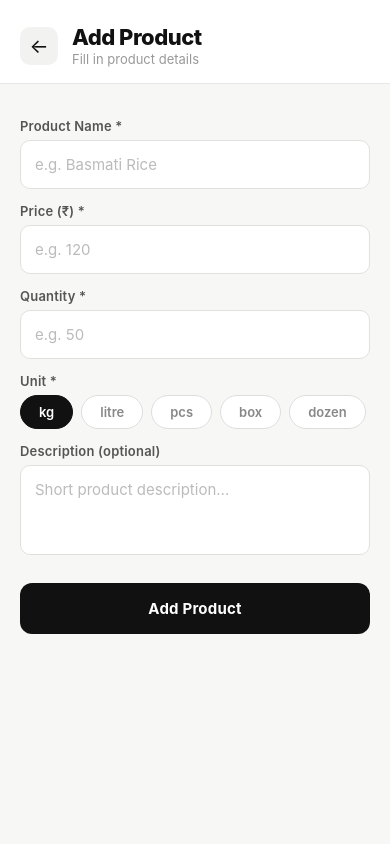
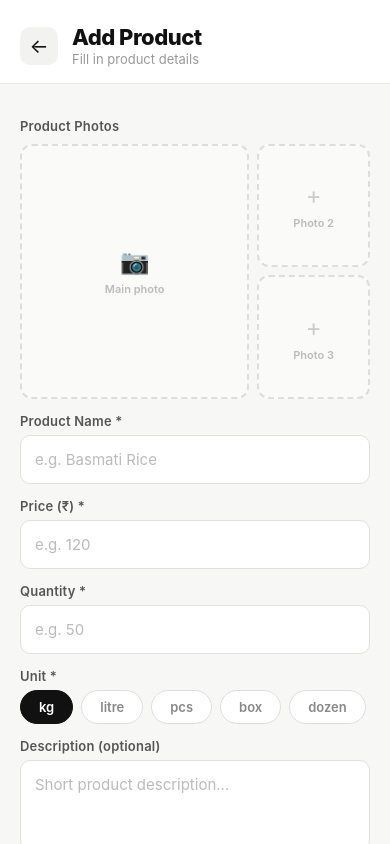
Before and after one commit to Kanika1905/vn-wholesaler, a React Native app: screen /addProduct in a window 390 px wide. Built offline with nearby package versions, Linux system fonts and the light colour scheme.

Commit message:
photo upload

```diff
--- a/app/constant/config.js
+++ b/app/constant/config.js
@@ -3,7 +3,7 @@
 // ⚠️ If testing on real Android phone, DO NOT use localhost
 // Use your system IP instead (example: 192.168.1.5)
 
-export const BASE_URL = "http://192.168.0.103:5000/api";
+export const BASE_URL = "http://192.168.0.100:5000/api";
 
 // emulator alternatives:
 // Android emulator: http://10.0.2.2:5000/api
--- a/app/screens/addProduct.js
+++ b/app/screens/addProduct.js
@@ -8,7 +8,10 @@ import {
   SafeAreaView,
   ScrollView,
   ActivityIndicator,
+  Image,
+  Alert,
 } from "react-native";
+import * as ImagePicker from "expo-image-picker";
 import { apiRequest } from "../services/api";
 import AsyncStorage from "@react-native-async-storage/async-storage";
 
@@ -22,49 +25,184 @@ export default function AddProduct({ navigation }) {
   const [unit, setUnit] = useState("kg");
   const [loading, setLoading] = useState(false);
 
+  // Image state: up to 3 images
+  const [images, setImages] = useState([null, null, null]);
+
+  // ─── Ask permission helper ───────────────────────────────
+  const ensurePermission = async (type) => {
+    if (type === "camera") {
+      const { status } = await ImagePicker.requestCameraPermissionsAsync();
+      return status === "granted";
+    } else {
+      const { status } = await ImagePicker.requestMediaLibraryPermissionsAsync();
+      return status === "granted";
+    }
+  };
+
+  // ─── Open camera ─────────────────────────────────────────
+  const openCamera = async (slotIndex) => {
+    const granted = await ensurePermission("camera");
+    if (!granted) {
+      Alert.alert("Permission needed", "Please allow camera access in settings.");
+      return;
+    }
+    const result = await ImagePicker.launchCameraAsync({
+      mediaTypes: ["images"],
+      allowsEditing: true,
+      aspect: [1, 1],
+      quality: 0.7,           // compress to ~70% — saves upload bandwidth
+    });
+    if (!result.canceled) {
+      placeImage(slotIndex, result.assets[0]);
+    }
+  };
+
+  // ─── Open gallery ─────────────────────────────────────────
+  const openGallery = async (slotIndex) => {
+    const granted = await ensurePermission("gallery");
+    if (!granted) {
+      Alert.alert("Permission needed", "Please allow photo library access in settings.");
+      return;
+    }
+    const result = await ImagePicker.launchImageLibraryAsync({
+      mediaTypes: ImagePicker.MediaTypeOptions.Images,
+      allowsEditing: true,
+      aspect: [1, 1],
+      quality: 0.7,
+    });
+    if (!result.canceled) {
+      placeImage(slotIndex, result.assets[0]);
+    }
+  };
+
+  // ─── Place picked image into slot ────────────────────────
+  const placeImage = (slotIndex, asset) => {
+    setImages((prev) => {
+      const updated = [...prev];
+      updated[slotIndex] = asset;
+      return updated;
+    });
+  };
+
+  // ─── Remove image from slot ───────────────────────────────
+  const removeImage = (slotIndex) => {
+    setImages((prev) => {
+      const updated = [...prev];
+      updated[slotIndex] = null;
+      return updated;
+    });
+  };
+
+  // ─── Show bottom sheet (Alert with options) ───────────────
+  const showSourcePicker = (slotIndex) => {
+    Alert.alert(
+      "Add photo",
+      "Choose source",
+      [
+        { text: "📷  Camera",       onPress: () => openCamera(slotIndex)  },
+        { text: "🖼️  Photo gallery", onPress: () => openGallery(slotIndex) },
+        { text: "Cancel", style: "cancel" },
+      ],
+      { cancelable: true }
+    );
+  };
+
+  // ─── Build multipart form data ────────────────────────────
+  const buildFormData = () => {
+    const formData = new FormData();
+    formData.append("name",        name);
+    formData.append("price",       parseFloat(price));
+    formData.append("quantity",    parseFloat(quantity));
+    formData.append("description", description);
+    formData.append("unit",        unit);
+    formData.append("categoryId",  "000000000000000000000000"); // placeholder
+
+    // Append each selected image
+    images.forEach((asset, i) => {
+      if (!asset) return;
+      const uri      = asset.uri;
+      const fileName = uri.split("/").pop();
+      const mimeType = asset.mimeType || "image/jpeg";
+      formData.append("images", { uri, name: fileName, type: mimeType });
+    });
+
+    return formData;
+  };
+
+  // ─── Submit ───────────────────────────────────────────────
   const handleAddProduct = async () => {
     if (!name || !price || !quantity || !unit) {
-      alert("Please fill name, price, quantity and unit.");
+      Alert.alert("Missing fields", "Please fill name, price, quantity and unit.");
       return;
     }
 
     try {
       setLoading(true);
       const token = await AsyncStorage.getItem("token");
-
       if (!token) {
-        alert("Login expired. Please login again.");
+        Alert.alert("Session expired", "Please login again.");
         return;
       }
 
-      // wholesalerId comes from auth middleware on backend (req.user.id)
-      // categoryId — using a placeholder until you build category selection
-      const res = await apiRequest(
-        "/wholesaler/products",
-        "POST",
-        {
-          name,
-          price: parseFloat(price),
-          quantity: parseFloat(quantity),
-          description,
-          unit,
-          categoryId: "000000000000000000000000", // placeholder — replace when categories are ready
+      const formData = buildFormData();
+
+      // Use fetch directly (not apiRequest) because we need multipart headers
+      const BASE_URL = "http://192.168.0.100:5000/api"; // 🔁 replace with your actual API base URL
+      const response = await fetch(`${BASE_URL}/wholesaler/products`, {
+        method: "POST",
+        headers: {
+          Authorization: `Bearer ${token}`,
+          // Do NOT set Content-Type manually — fetch sets it with boundary for multipart
         },
-        token
-      );
+        body: formData,
+      });
+
+      const res = await response.json();
 
       if (res?.success || res?._id || res?.product) {
-        alert("Product added!");
+        Alert.alert("Success", "Product added!");
         navigation.navigate("home");
       } else {
-        alert(res?.message || "Failed to add product");
+        Alert.alert("Error", res?.message || "Failed to add product");
       }
     } catch (error) {
       console.log("ADD PRODUCT ERROR 👉", error);
-      alert(error.message || "Something went wrong");
+      Alert.alert("Error", error.message || "Something went wrong");
     } finally {
       setLoading(false);
     }
+  };
+
+  // ─── Single image slot component ─────────────────────────
+  const ImageSlot = ({ index, large }) => {
+    const asset = images[index];
+    return (
+      <TouchableOpacity
+        style={[styles.imgSlot, large && styles.imgSlotLarge, asset && styles.imgSlotFilled]}
+        onPress={() => !asset && showSourcePicker(index)}
+        activeOpacity={0.8}
+      >
+        {asset ? (
+          <>
+            <Image source={{ uri: asset.uri }} style={styles.imgPreview} />
+            <TouchableOpacity
+              style={styles.removeBtn}
+              onPress={() => removeImage(index)}
+              hitSlop={{ top: 8, bottom: 8, left: 8, right: 8 }}
+            >
+              <Text style={styles.removeBtnText}>✕</Text>
+            </TouchableOpacity>
+          </>
+        ) : (
+          <>
+            <Text style={styles.slotIcon}>{index === 0 ? "📷" : "+"}</Text>
+            <Text style={styles.slotHint}>
+              {index === 0 ? "Main photo" : `Photo ${index + 1}`}
+            </Text>
+          </>
+        )}
+      </TouchableOpacity>
+    );
   };
 
   return (
@@ -85,6 +223,18 @@ export default function AddProduct({ navigation }) {
           contentContainerStyle={styles.form}
           keyboardShouldPersistTaps="handled"
         >
+          {/* ── PHOTO UPLOAD ── */}
+          <Text style={styles.fieldLabel}>Product Photos</Text>
+          <View style={styles.imageGrid}>
+            {/* Large main slot */}
+            <ImageSlot index={0} large />
+            {/* Two small slots stacked */}
+            <View style={styles.smallSlotsCol}>
+              <ImageSlot index={1} />
+              <ImageSlot index={2} />
+            </View>
+          </View>
+
           {/* Name */}
           <Text style={styles.fieldLabel}>Product Name *</Text>
           <TextInput
@@ -127,9 +277,7 @@ export default function AddProduct({ navigation }) {
                 onPress={() => setUnit(u)}
                 activeOpacity={0.7}
               >
-                <Text
-                  style={[styles.unitChipText, unit === u && styles.unitChipTextActive]}
-                >
+                <Text style={[styles.unitChipText, unit === u && styles.unitChipTextActive]}>
                   {u}
                 </Text>
               </TouchableOpacity>
@@ -168,13 +316,8 @@ export default function AddProduct({ navigation }) {
 }
 
 const styles = StyleSheet.create({
-  safe: {
-    flex: 1,
-    backgroundColor: "#F7F7F5",
-  },
-  container: {
-    flex: 1,
-  },
+  safe:      { flex: 1, backgroundColor: "#F7F7F5" },
+  container: { flex: 1 },
 
   // ── HEADER ──
   header: {
@@ -189,35 +332,18 @@ const styles = StyleSheet.create({
     gap: 14,
   },
   backBtn: {
-    width: 38,
-    height: 38,
+    width: 38, height: 38,
     borderRadius: 10,
     backgroundColor: "#F2F2F0",
     justifyContent: "center",
     alignItems: "center",
   },
-  backArrow: {
-    fontSize: 20,
-    color: "#111",
-    lineHeight: 24,
-  },
-  headerTitle: {
-    fontSize: 22,
-    fontWeight: "800",
-    color: "#111",
-    letterSpacing: -0.5,
-  },
-  headerSub: {
-    fontSize: 13,
-    color: "#999",
-    marginTop: 1,
-  },
+  backArrow:   { fontSize: 20, color: "#111", lineHeight: 24 },
+  headerTitle: { fontSize: 22, fontWeight: "800", color: "#111", letterSpacing: -0.5 },
+  headerSub:   { fontSize: 13, color: "#999", marginTop: 1 },
 
   // ── FORM ──
-  form: {
-    padding: 20,
-    paddingBottom: 48,
-  },
+  form: { padding: 20, paddingBottom: 48 },
   fieldLabel: {
     fontSize: 13,
     fontWeight: "600",
@@ -235,17 +361,59 @@ const styles = StyleSheet.create({
     fontSize: 15,
     color: "#111",
   },
-  textArea: {
-    height: 90,
-    textAlignVertical: "top",
+  textArea: { height: 90, textAlignVertical: "top" },
+
+  // ── IMAGE GRID ──
+  imageGrid: {
+    flexDirection: "row",
+    gap: 8,
+    marginTop: 4,
   },
+  imgSlot: {
+    flex: 1,
+    aspectRatio: 1,
+    borderRadius: 12,
+    borderWidth: 2,
+    borderColor: "#DDD",
+    borderStyle: "dashed",
+    backgroundColor: "#FAFAF8",
+    alignItems: "center",
+    justifyContent: "center",
+    overflow: "hidden",
+  },
+  imgSlotLarge: {
+    flex: 2,          // takes 2/3 of width
+    aspectRatio: 0.9,
+  },
+  imgSlotFilled: {
+    borderWidth: 0,
+    borderStyle: "solid",
+  },
+  smallSlotsCol: {
+    flex: 1,
+    gap: 8,
+  },
+  imgPreview: {
+    width: "100%",
+    height: "100%",
+  },
+  slotIcon: { fontSize: 24, color: "#CCC", marginBottom: 6 },
+  slotHint: { fontSize: 11, color: "#BBB", fontWeight: "600" },
+  removeBtn: {
+    position: "absolute",
+    top: 6,
+    right: 6,
+    backgroundColor: "rgba(0,0,0,0.55)",
+    borderRadius: 11,
+    width: 22,
+    height: 22,
+    alignItems: "center",
+    justifyContent: "center",
+  },
+  removeBtnText: { color: "#fff", fontSize: 11, fontWeight: "700" },
 
   // ── UNIT CHIPS ──
-  unitRow: {
-    flexDirection: "row",
-    flexWrap: "wrap",
-    gap: 8,
-  },
+  unitRow:         { flexDirection: "row", flexWrap: "wrap", gap: 8 },
   unitChip: {
     paddingVertical: 8,
     paddingHorizontal: 18,
@@ -254,18 +422,9 @@ const styles = StyleSheet.create({
     borderColor: "#DDD",
     backgroundColor: "#fff",
   },
-  unitChipActive: {
-    backgroundColor: "#111",
-    borderColor: "#111",
-  },
-  unitChipText: {
-    fontSize: 13,
-    fontWeight: "600",
-    color: "#888",
-  },
-  unitChipTextActive: {
-    color: "#fff",
-  },
+  unitChipActive:     { backgroundColor: "#111", borderColor: "#111" },
+  unitChipText:       { fontSize: 13, fontWeight: "600", color: "#888" },
+  unitChipTextActive: { color: "#fff" },
 
   // ── BUTTON ──
   button: {
@@ -275,13 +434,6 @@ const styles = StyleSheet.create({
     marginTop: 28,
     alignItems: "center",
   },
-  buttonDisabled: {
-    opacity: 0.6,
-  },
-  buttonText: {
-    color: "#fff",
-    fontSize: 15,
-    fontWeight: "700",
-    letterSpacing: 0.2,
-  },
+  buttonDisabled: { opacity: 0.6 },
+  buttonText:     { color: "#fff", fontSize: 15, fontWeight: "700", letterSpacing: 0.2 },
 });
--- a/package.json
+++ b/package.json
@@ -18,11 +18,13 @@
     "@react-navigation/native": "^7.1.8",
     "@types/react": "~19.1.10",
     "@types/react-native": "^0.72.8",
+    "cloudinary": "^1.41.3",
     "expo": "~54.0.33",
     "expo-constants": "~18.0.13",
     "expo-font": "~14.0.11",
     "expo-haptics": "~15.0.8",
     "expo-image": "~3.0.11",
+    "expo-image-picker": "~17.0.10",
     "expo-linking": "~8.0.11",
     "expo-router": "~6.0.23",
     "expo-splash-screen": "~31.0.13",
@@ -30,6 +32,8 @@
     "expo-symbols": "~1.0.8",
     "expo-system-ui": "~6.0.9",
     "expo-web-browser": "~15.0.10",
+    "multer": "^2.1.1",
+    "multer-storage-cloudinary": "^4.0.0",
     "react": "19.1.0",
     "react-dom": "19.1.0",
     "react-native": "0.81.5",
```
Also changed, not shown: 1 other file (tests, documents, lock files or other folders).
